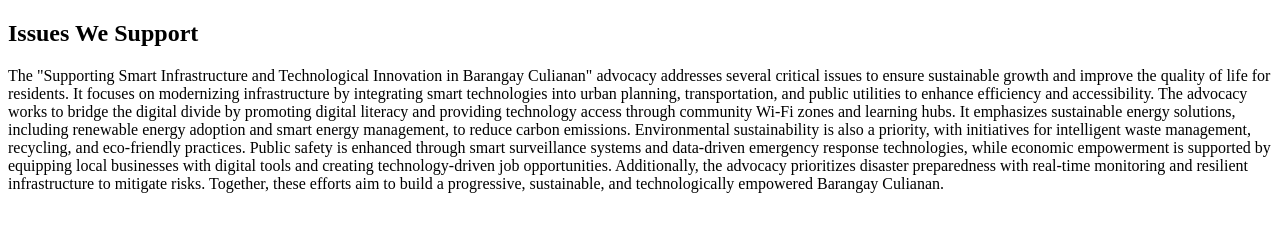
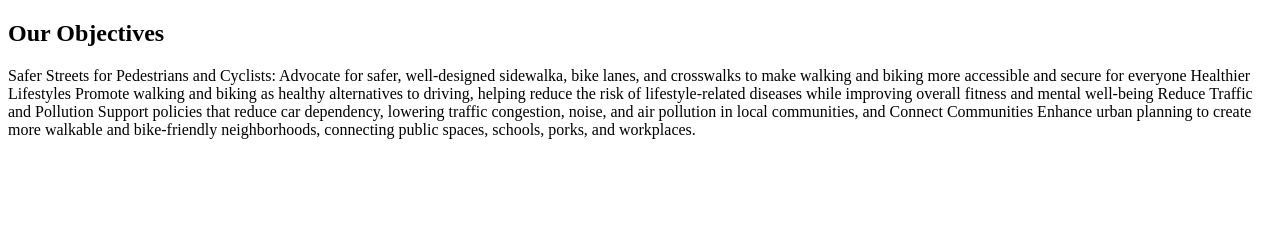
Before and after one commit to Faithyyy18/AdvocacyCalopez, a plain HTML site: page issues.html in a window 1280 px wide. Drawn offline with Linux system fonts and the light colour scheme.

Commit message:
Update issues.html

```diff
--- a/issues.html
+++ b/issues.html
@@ -1,10 +1,20 @@
 <!DOCTYPE html>
 <html>
 <head>
-    <title>Issues We Support</title>
+    <title>Our Objectives</title>
 </head>
 <body>
-    <h2>Issues We Support</h2>
-    <p>The "Supporting Smart Infrastructure and Technological Innovation in Barangay Culianan" advocacy addresses several critical issues to ensure sustainable growth and improve the quality of life for residents. It focuses on modernizing infrastructure by integrating smart technologies into urban planning, transportation, and public utilities to enhance efficiency and accessibility. The advocacy works to bridge the digital divide by promoting digital literacy and providing technology access through community Wi-Fi zones and learning hubs. It emphasizes sustainable energy solutions, including renewable energy adoption and smart energy management, to reduce carbon emissions. Environmental sustainability is also a priority, with initiatives for intelligent waste management, recycling, and eco-friendly practices. Public safety is enhanced through smart surveillance systems and data-driven emergency response technologies, while economic empowerment is supported by equipping local businesses with digital tools and creating technology-driven job opportunities. Additionally, the advocacy prioritizes disaster preparedness with real-time monitoring and resilient infrastructure to mitigate risks. Together, these efforts aim to build a progressive, sustainable, and technologically empowered Barangay Culianan.</p>
+    <h2>Our Objectives</h2>
+    <p>Safer Streets for Pedestrians and Cyclists: Advocate for safer, well-designed sidewalka, bike lanes,
+
+and crosswalks to make walking and biking more accessible and secure for everyone
+
+Healthier Lifestyles Promote walking and biking as healthy alternatives to driving, helping reduce the risk of lifestyle-related diseases while improving overall fitness and mental well-being
+
+Reduce Traffic and Pollution Support policies that reduce car dependency, lowering traffic
+
+congestion, noise, and air pollution in local communities, and
+
+Connect Communities Enhance urban planning to create more walkable and bike-friendly neighborhoods, connecting public spaces, schools, porks, and workplaces.</p>
 </body>
 </html>
```
